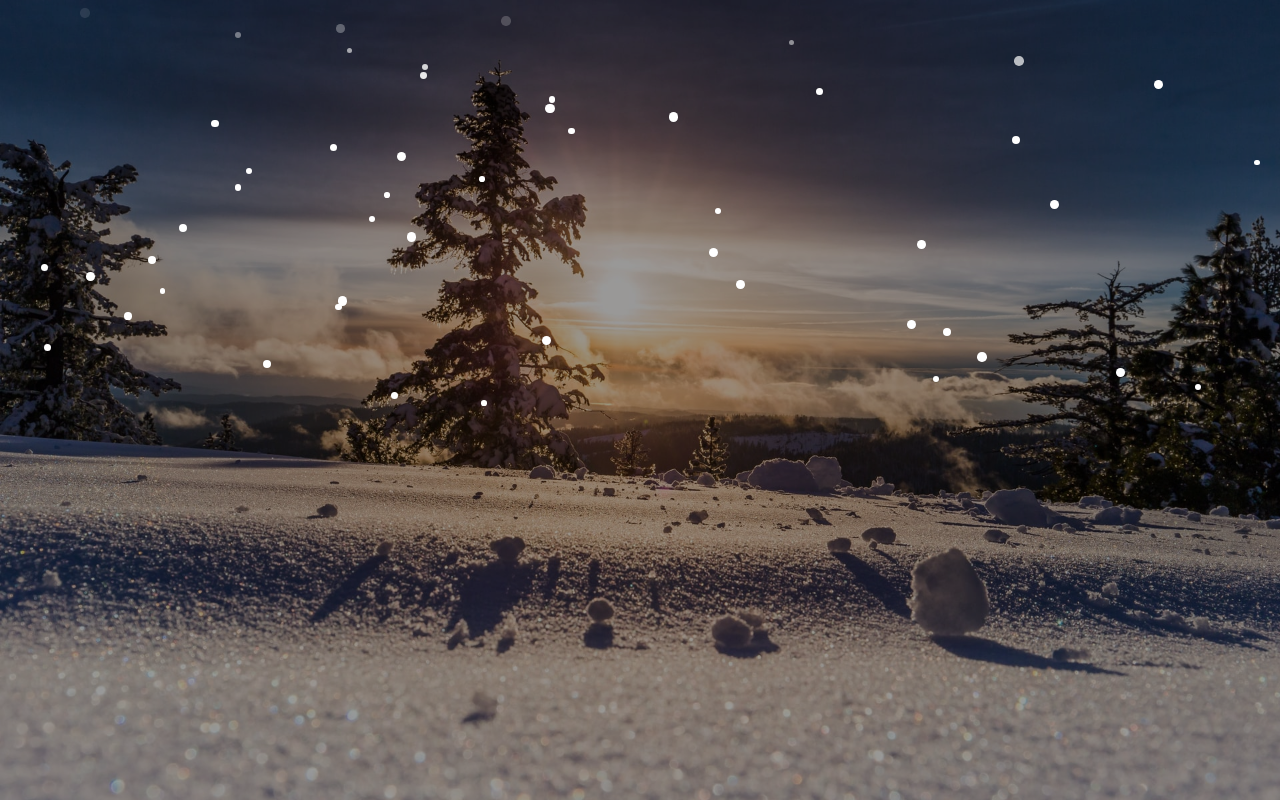
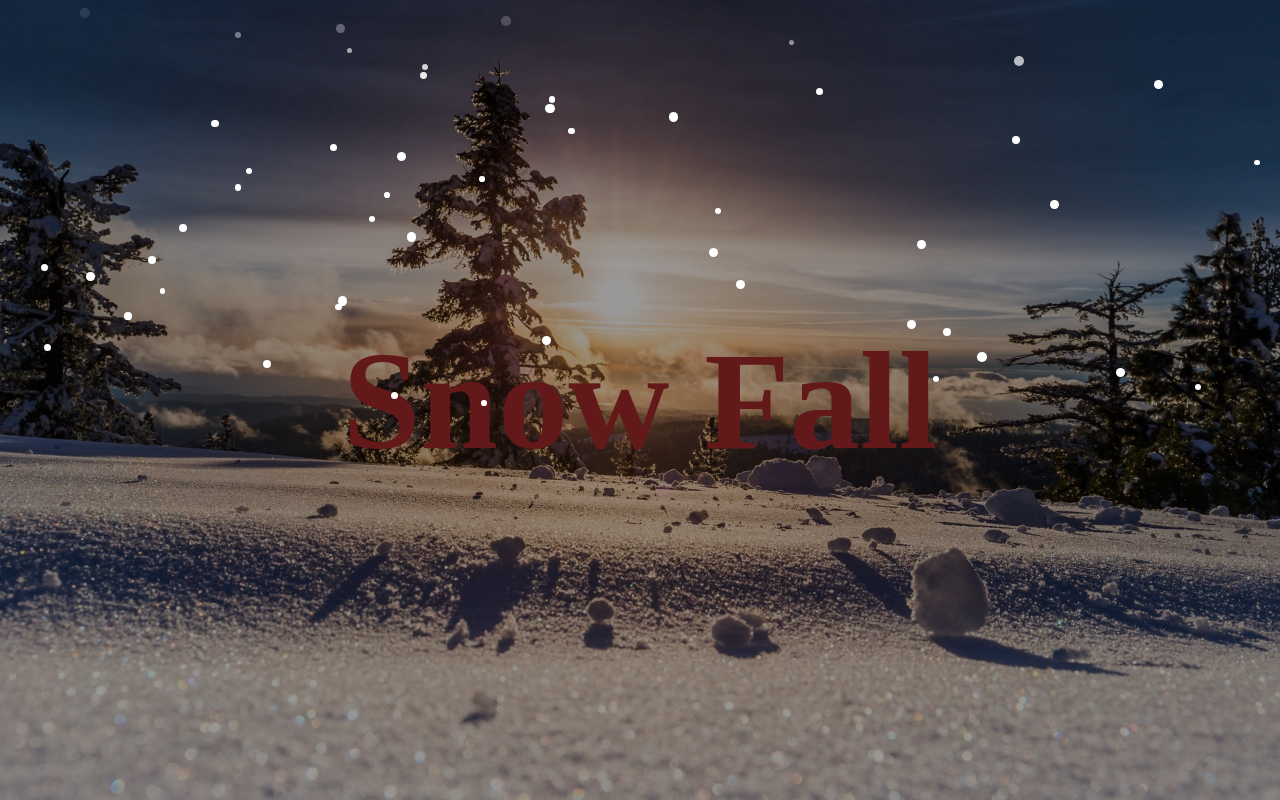
Before and after one commit to GotaSuzuki/snowFall, a plain HTML site: page index.html in a window 1280 px wide. Drawn offline with Linux system fonts and the light colour scheme.

Commit message:
h1タグを中央に配置してみた

```diff
--- a/index.html
+++ b/index.html
@@ -9,6 +9,7 @@
   </head>
   <body>
     <div class="snow-container">
+      <h1>Snow Fall</h1>
       <div class="snow"></div>
     </div>
     <script src="./script.js"></script>
--- a/style.css
+++ b/style.css
@@ -1,6 +1,15 @@
 * {
   margin: 0;
   padding: 0;
+}
+
+.snow-container h1 {
+  color: brown;
+  font-size: 140px;
+  display: flex;
+  justify-content: center;
+  align-items: center;
+  height: 100vh;
 }
 
 .snow-container {
```
